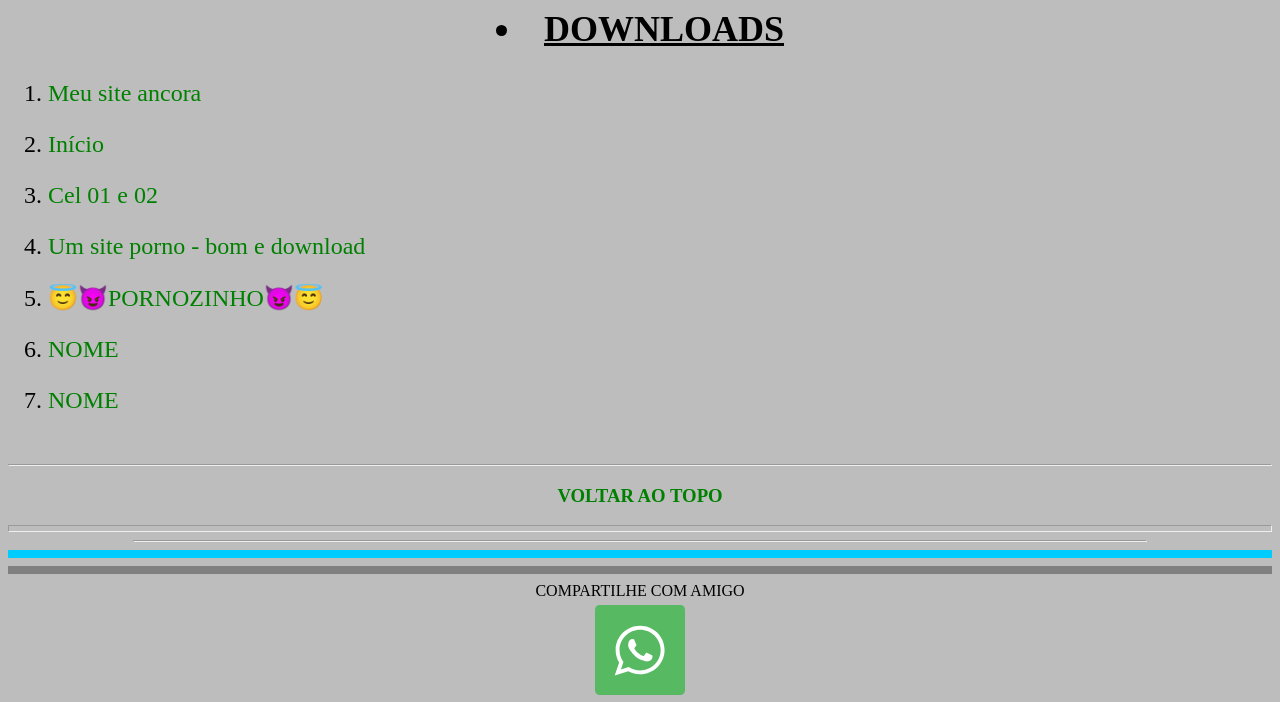
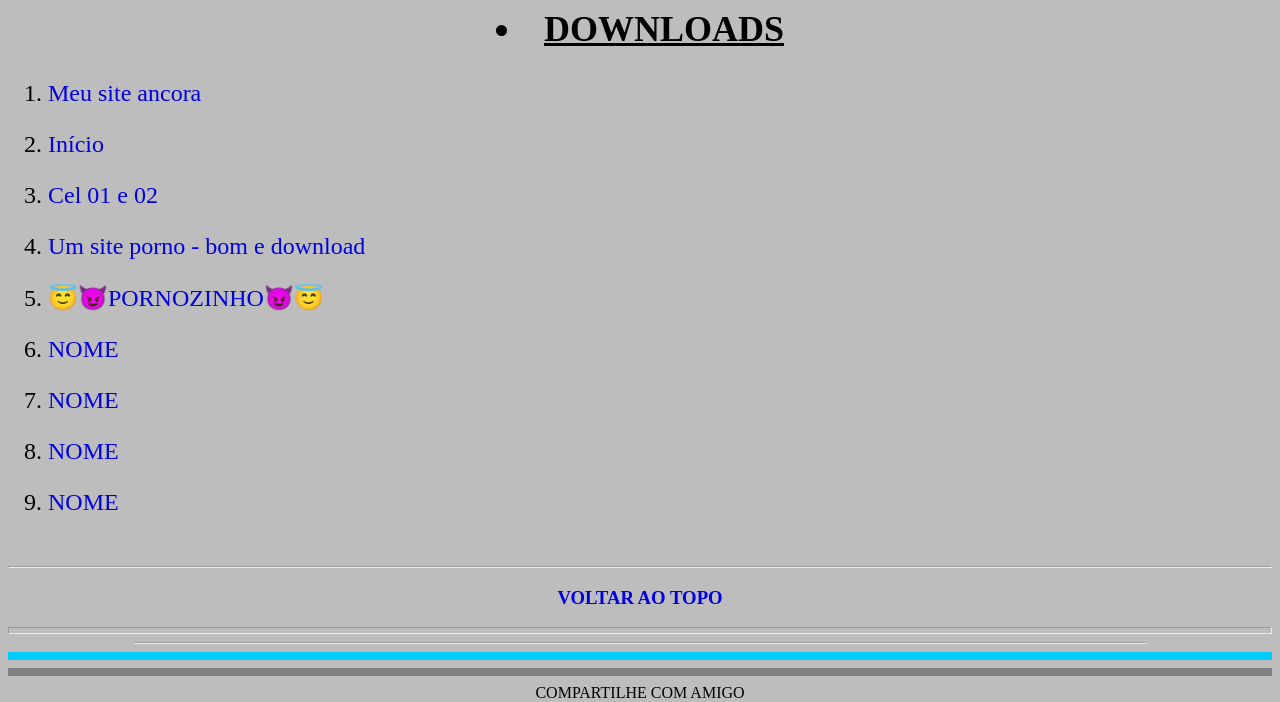
Before and after one commit to santos246/HTML, a plain HTML site: page index.html in a window 1280 px wide. Shown: the top 702 px of the page. Drawn offline with Linux system fonts and the light colour scheme.

Commit message:
Update index.html

```diff
--- a/index.html
+++ b/index.html
@@ -10,22 +10,22 @@
 <style>
 /*Link não visitado */
 a:link {
-  color: green;
+  color: #0101DF;
   text-decoration: none;
 }
 /*Link já visitado*/
 a:visited {
-  color: blue;
+  color: #01DFD7F;
   text-decoration: none;
 }
 /*Quando o mouse passa por cima*/
 a:hover {
-  color: pink;
+  color: #FF00FF;
   text-decoration: none;
 }
 /*Link ativo/selecionado*/
 a:active {
-  color: yellow;
+  color: #610B38;
   text-decoration: none;
 }
 </style>
@@ -66,6 +66,18 @@ Um site porno - bom e download
 https://github.com/santos246/HTML/raw/main/ZIPDOWNLOADS/%F0%9F%98%87%F0%9F%98%88PORNOZINHO%F0%9F%98%88%F0%9F%98%87.zip
 " target="_blank">
 😇😈PORNOZINHO😈😇
+</a></li></p>
+<!--------------------------------------------------------->
+<p> <li><a href="
+LINK
+" target="_blank">
+NOME
+</a></li></p>
+<!--------------------------------------------------------->
+<p> <li><a href="
+LINK
+" target="_blank">
+NOME
 </a></li></p>
 <!--------------------------------------------------------->
 <p> <li><a href="
```
